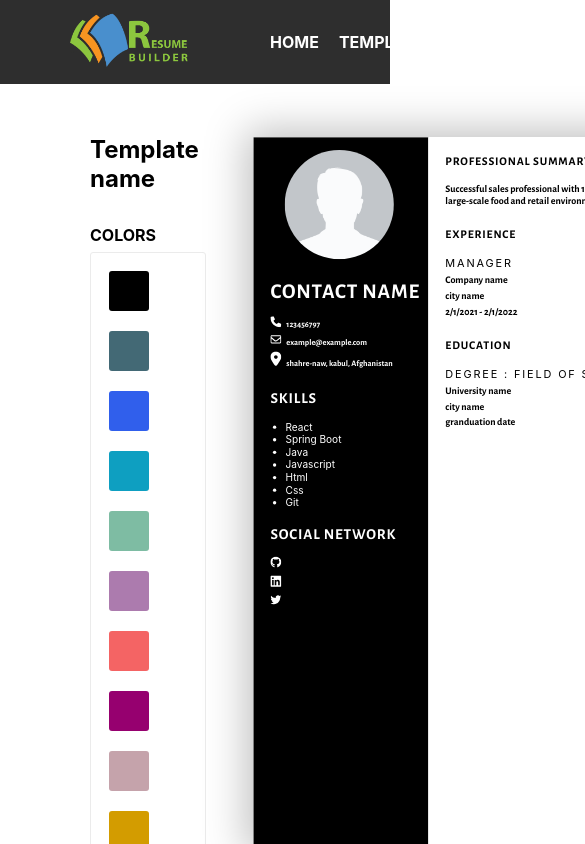
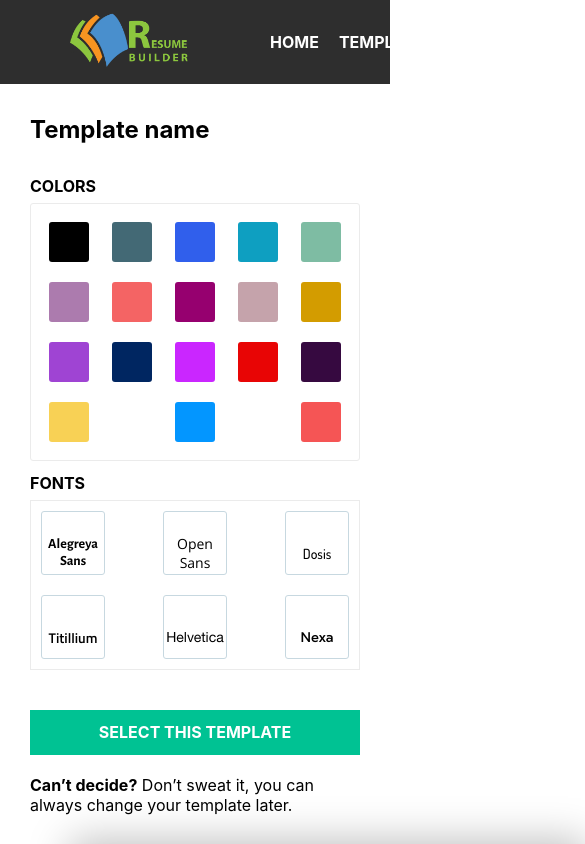
Before and after one commit to Aliherawi7/resume-builder, a React (Create React App) app: page /templates in a window 390 px wide. Shown: the top 844 px of the page, 585 px wide, since content can reach past the window. Built offline with nearby package versions, Linux system fonts and the light colour scheme.

Commit message:
responsive style added

```diff
--- a/src/GettingStarted.css
+++ b/src/GettingStarted.css
@@ -1,15 +1,18 @@
 .getting-started .container {
-    padding: 60px;
+    padding-top: 40px;
     display: flex;
-    justify-content: space-between;
+    flex-wrap: wrap;
+    justify-content: space-around;
 }
 .getting-started .container .template-tools{
+    margin-bottom: 30px;
     animation-name: right-to-left;
     animation-duration: .9s;
 }
 .getting-started .container .template-slider{
     animation-name: left-to-right;
     animation-duration: .9s;
+    flex-direction: row-reverse;
 }
 .color-box {
     max-width: 400px;
```
